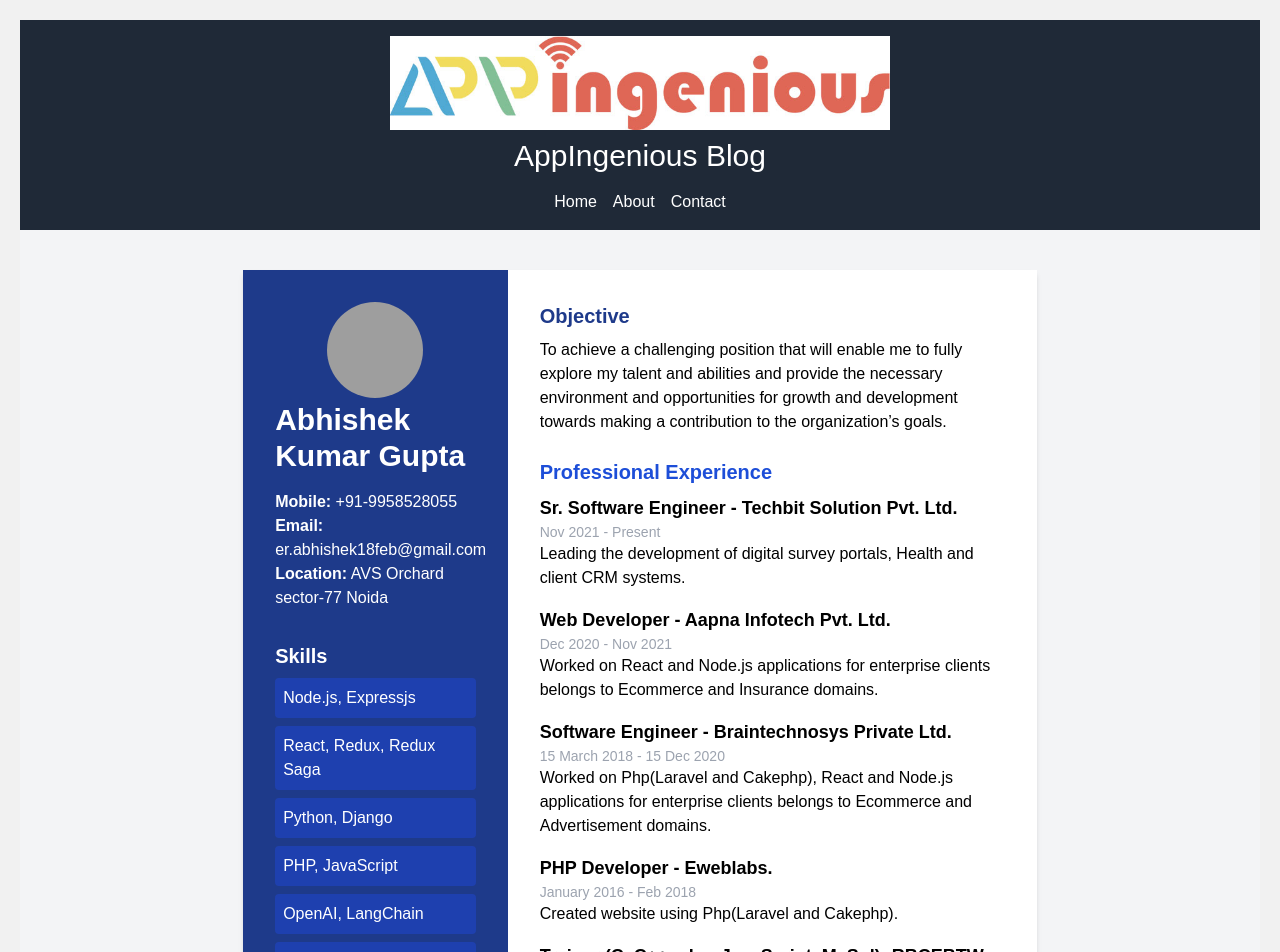
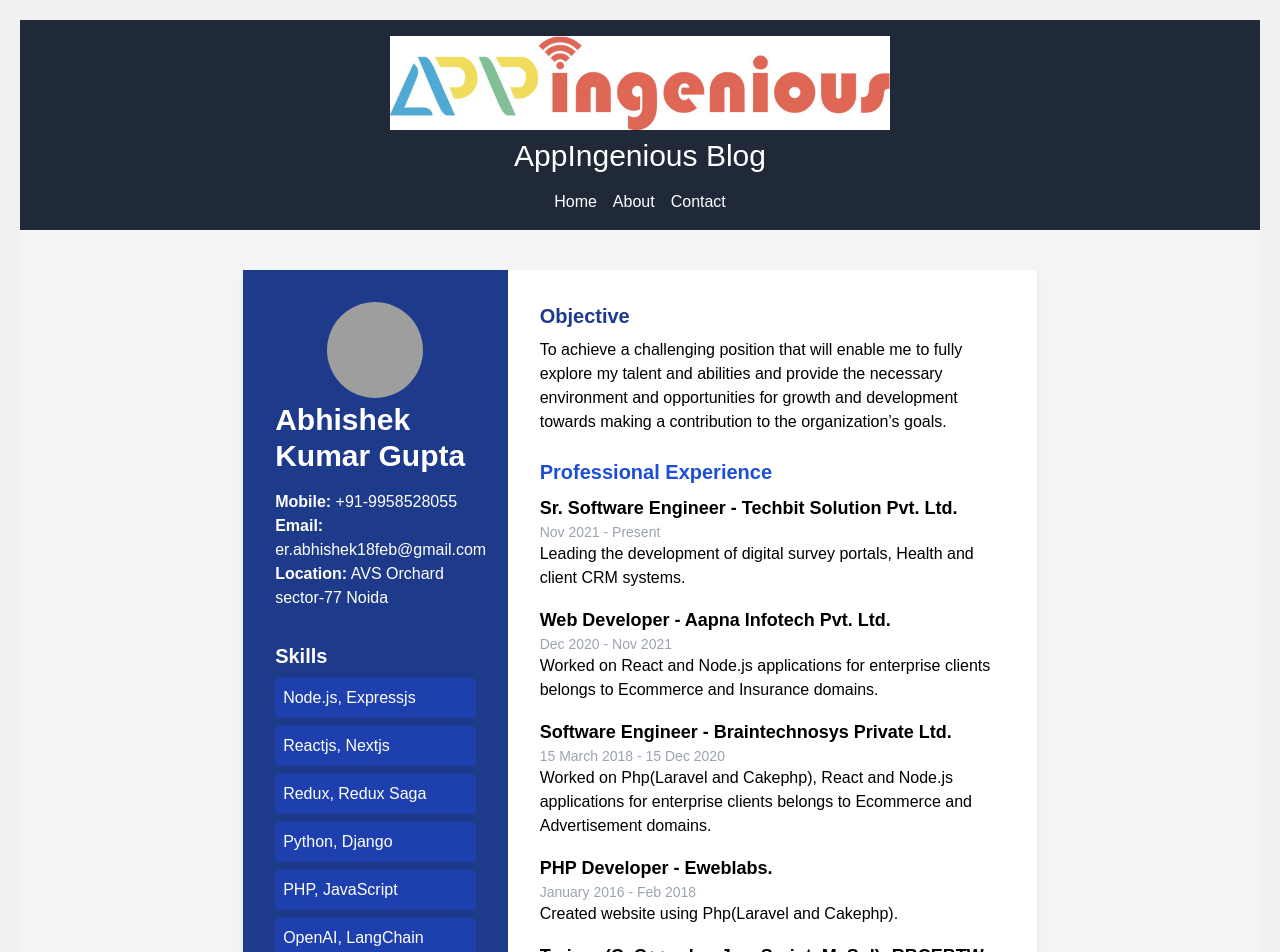
Before and after one commit to abhishek18feb/jmdsoft-block, a Next.js app: page /profile in a window 1280 px wide. Shown: the top 952 px of the page. Built offline with nearby package versions, Linux system fonts and the light colour scheme; grey boxes are pictures that could not be loaded.

Commit message:
Updated the technical skills
Updated the technical skills

```diff
--- a/src/app/profile/page.tsx
+++ b/src/app/profile/page.tsx
@@ -49,7 +49,8 @@ const Resume: React.FC = () => {
                             <h2 className="text-xl font-bold mb-2">Skills</h2>
                             <ul className="space-y-2">
                                 <li className="bg-blue-800 p-2 rounded">Node.js, Expressjs</li>
-                                <li className="bg-blue-800 p-2 rounded">React, Redux, Redux Saga</li>
+                                <li className="bg-blue-800 p-2 rounded">Reactjs, Nextjs</li>
+                                <li className="bg-blue-800 p-2 rounded">Redux, Redux Saga</li>
                                 <li className="bg-blue-800 p-2 rounded">Python, Django</li>
                                 <li className="bg-blue-800 p-2 rounded">PHP, JavaScript</li>
                                 <li className="bg-blue-800 p-2 rounded">OpenAI, LangChain</li>
```
